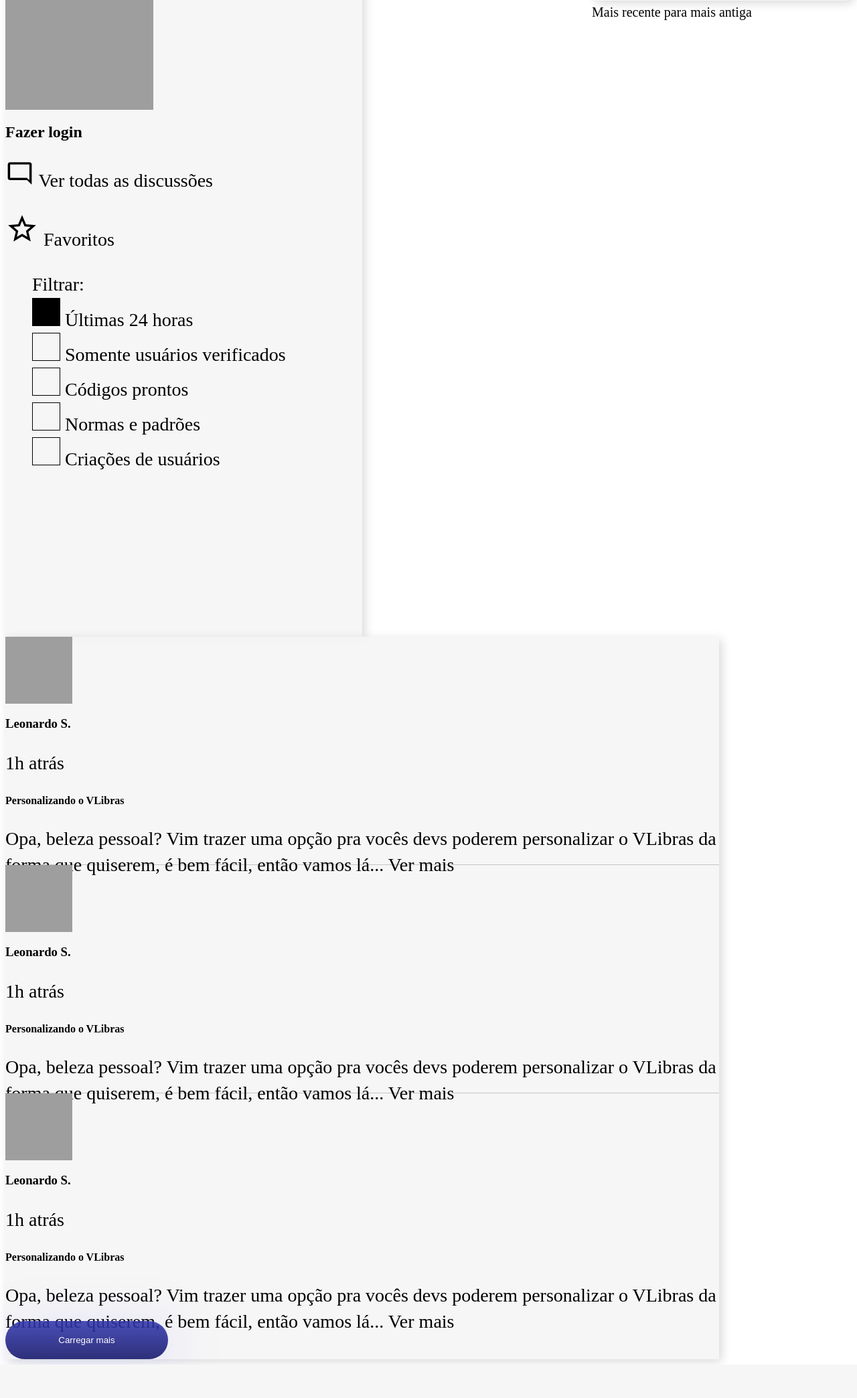
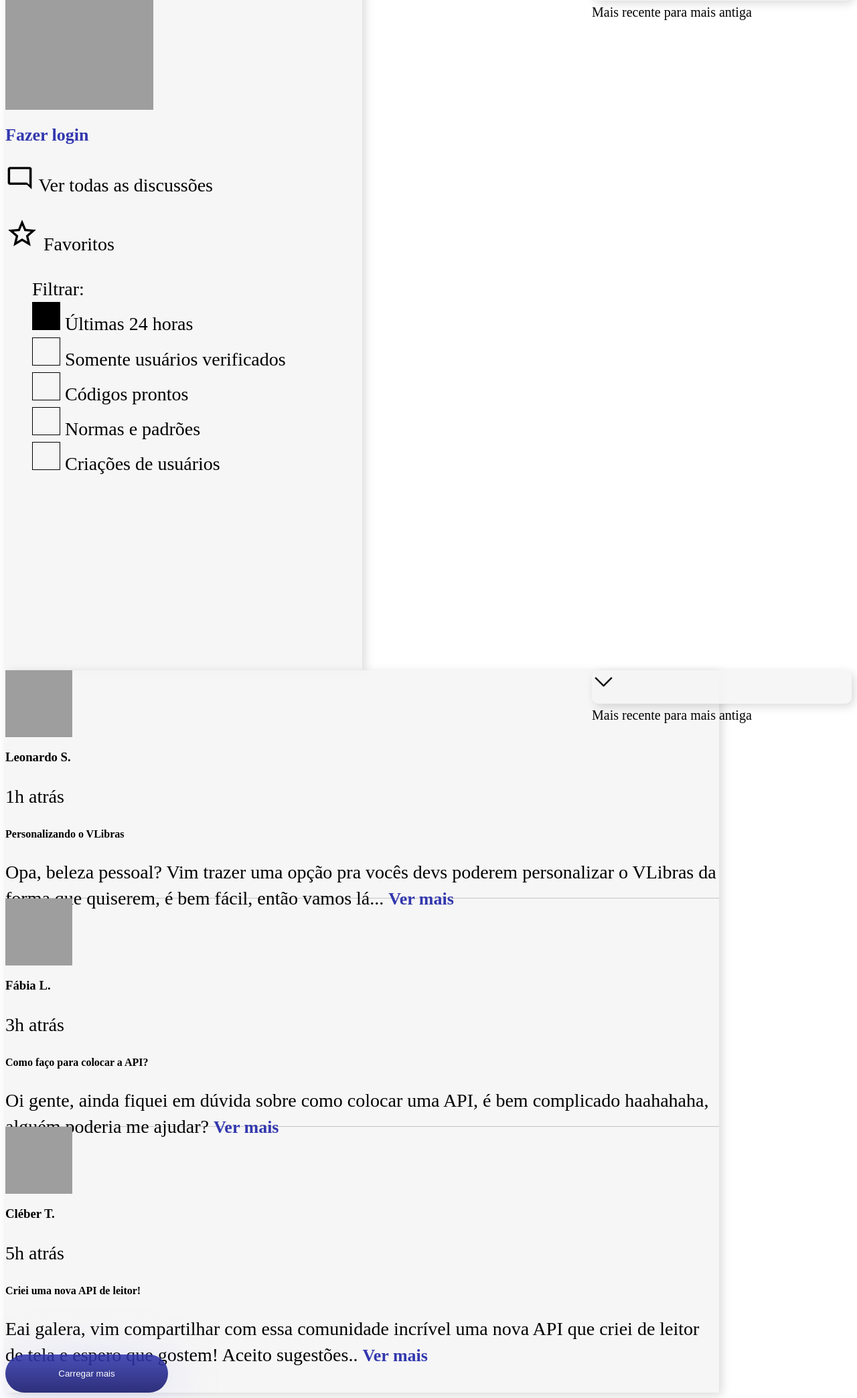
Before and after one commit to AllanAlbuquerque/Next, a PHP site: page /views/forum/forum.html in a window 1280 px wide. Shown: the part 465-2553 px from the top of the page at 67% size. Before the commit the page ends 2503 px from the top, so only its background shows below. Run offline with PHP 8.4, Linux system fonts and the light colour scheme; grey boxes are pictures that could not be loaded.

Commit message:
update page forum.

```diff
--- a/views/forum/forum.css
+++ b/views/forum/forum.css
@@ -20,7 +20,7 @@
   max-width: 100%;
   background: rgba(246, 246, 246, 0.9);
   box-shadow: 4px 4px 14px rgba(0, 0, 0, 0.15);
-  height: 1000px;
+  height: 1050px;
 }
 
 .perfil .phone img {
@@ -161,8 +161,31 @@
   bottom: -10px;
 }
 
+.seeMore {
+  font-family: 'Montserrat';
+  font-style: normal;
+  font-weight: 600;
+  font-size: 26px;
+  line-height: 32px;
+
+  /* cor azul */
+
+  color: #3237AE;
+}
+
 @media only screen and (max-width: 988px) {
   .introduction-text {
     width: 100%;
   }
+
+  .comment {
+    height: auto;
+  }
 }
+
+
+@media only screen and (max-width: 470px) {
+  .perfil {
+    height: auto;
+  }
+}
--- a/views/forum/forum.html
+++ b/views/forum/forum.html
@@ -11,7 +11,7 @@
     </div>
 </section>
 
-<section class="exibiOrdem mx-auto">
+<section class="exibiOrdem mx-auto d-none d-lg-block d-xl-block d-xxl-block">
     <div class=" d-flex my-5 px-3 py-3  float-right">
         <img class="me-2" src="../../img/Back.png" alt="" srcset="">
         <p>Mais recente para mais antiga </p>
@@ -20,11 +20,12 @@
 
 <section
     class="content-certificado mb-5 mx-auto d-flex flex-lg-row  flex-xl-row flex-md-column flex-sm-column  flex-xs-column  flex-column justify-content-between ">
-    <div class="perfil p-5">
+    <div class="perfil  p-5">
         <div class="phone h-auto text-center">
             <img class="mb-3" src="../../img/perfil.svg" alt="perfil" srcset="">
-            <h2 class="title mb-5">Fazer login</h2>
+            <h2 class="title mb-5 seeMore">Fazer login</h2>
         </div>
+        <div class="mb-5">
             <p>
                 <img src="../../img/Chatbubbleoutline.png" alt="" srcset=""> Ver todas as discussões
             </p>
@@ -32,31 +33,32 @@
             <p>
                 <img src="../../img/Staroutline.png" alt="" srcset=""> Favoritos
             </p>
+        </div>
 
         <ul class="filtrar" type="none">
 
             <label class="mb-3">Filtrar:</label>
-            <li>
+            <li class="mb-3">
                 <input type="checkbox" id="scales" name="scales" checked>
                 <label for="scales">Últimas 24 horas</label>
             </li>
 
-            <li>
+            <li class="mb-3">
                 <input type="checkbox" id="horns" name="horns">
                 <label for="horns">Somente usuários verificados</label>
             </li>
 
-            <li>
+            <li class="mb-3">
                 <input type="checkbox" id="horns" name="horns">
                 <label for="horns">Códigos prontos</label>
             </li>
 
-            <li>
+            <li class="mb-3">
                 <input type="checkbox" id="horns" name="horns">
                 <label for="horns">Normas e padrões</label>
             </li>
 
-            <li>
+            <li class="mb-3">
                 <input type="checkbox" id="horns" name="horns">
                 <label for="horns">Criações de usuários</label>
             </li>
@@ -64,42 +66,47 @@
         </ul>
     </div>
 
+    <section class="exibiOrdem mx-auto d-block d-lg-none d-xl-none d-xxl-none">
+        <div class=" d-flex my-5 px-3 py-3  float-right">
+            <img class="me-2" src="../../img/Back.png" alt="" srcset="">
+            <p>Mais recente para mais antiga </p>
+        </div>
+    </section>
+
     <div class="describ p-5">
         <div class="comment mb-5 border_bottom">
             <div class="d-flex flex-row mb-4">
-                <img class="me-4" src="../../img/perfil.svg" alt="" srcset="">
+                <img class="me-4" src="../../img/perfil01.svg" alt="" srcset="">
                 <span>
-                    <h3>Leonardo S.</h3>
+                    <h3 class="fw-bold fw-bold">Leonardo S.</h3>
                     <p>1h atrás</p>
                 </span>
             </div>
-            <h4 class="mb-4">Personalizando o VLibras</h4>
+            <h4 class="mb-4 fw-bold">Personalizando o VLibras</h4>
             <p>Opa, beleza pessoal? Vim trazer uma opção pra vocês devs poderem personalizar o VLibras da forma que
-                quiserem, é bem fácil, então vamos lá... Ver mais </p>
+                quiserem, é bem fácil, então vamos lá... <span class="seeMore">Ver mais</span>  </p>
         </div>
         <div class="comment mb-5 border_bottom">
             <div class="d-flex flex-row mb-4">
-                <img class="me-4" src="../../img/perfil.svg" alt="" srcset="">
+                <img class="me-4" src="../../img/perfil02.svg" alt="" srcset="">
                 <span>
-                    <h3>Leonardo S.</h3>
-                    <p>1h atrás</p>
+                    <h3 class="fw-bold">Fábia L.</h3>
+                    <p>3h atrás</p>
                 </span>
             </div>
-            <h4 class="mb-4">Personalizando o VLibras</h4>
-            <p>Opa, beleza pessoal? Vim trazer uma opção pra vocês devs poderem personalizar o VLibras da forma que
-                quiserem, é bem fácil, então vamos lá... Ver mais </p>
+            <h4 class="mb-4 fw-bold">Como faço para colocar a API?</h4>
+            <p>Oi gente, ainda fiquei em dúvida sobre como colocar uma API, é bem complicado haahahaha, alguém poderia me ajudar? <span class="seeMore">Ver mais</span>   </p>
         </div>
         <div class="comment mb-5">
             <div class="d-flex flex-row mb-4">
-                <img class="me-4" src="../../img/perfil.svg" alt="" srcset="">
+                <img class="me-4" src="../../img/perfil03.svg" alt="" srcset="">
                 <span>
-                    <h3>Leonardo S.</h3>
-                    <p>1h atrás</p>
+                    <h3 class="fw-bold">Cléber T.</h3>
+                    <p>5h atrás</p>
                 </span>
             </div>
-            <h4 class="mb-4">Personalizando o VLibras</h4>
-            <p>Opa, beleza pessoal? Vim trazer uma opção pra vocês devs poderem personalizar o VLibras da forma que
-                quiserem, é bem fácil, então vamos lá... Ver mais </p>
+            <h4 class="mb-4 fw-bold">Criei uma nova API de leitor!</h4>
+            <p>Eai galera, vim compartilhar com essa comunidade incrível uma nova API que criei de leitor de tela e espero que gostem! Aceito sugestões..  <span class="seeMore"> Ver mais </span>  </p>
         </div>
 
         <div class="text-center">
```
Also changed, not shown: img/perfil01.svg (added), img/perfil02.svg (added), img/perfil03.svg (added). Lines whose indentation alone changed are shown as unchanged.
